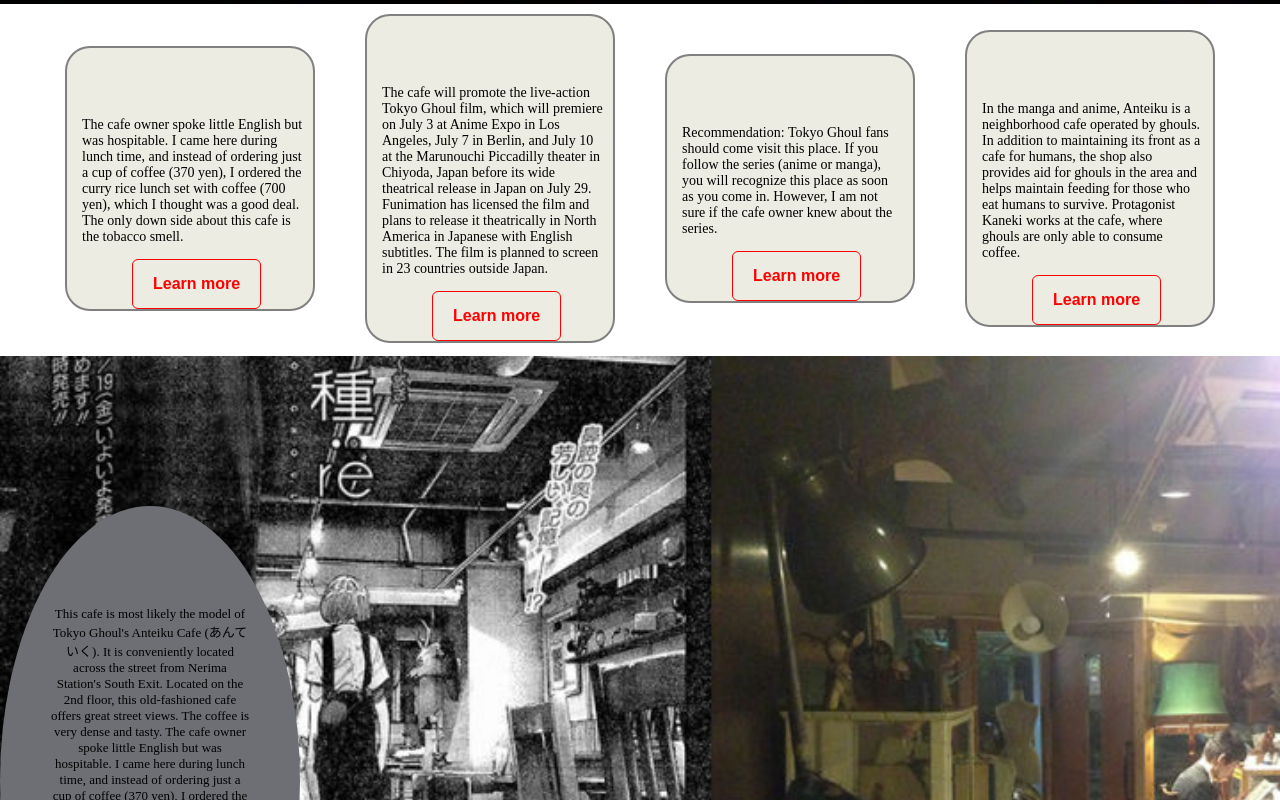
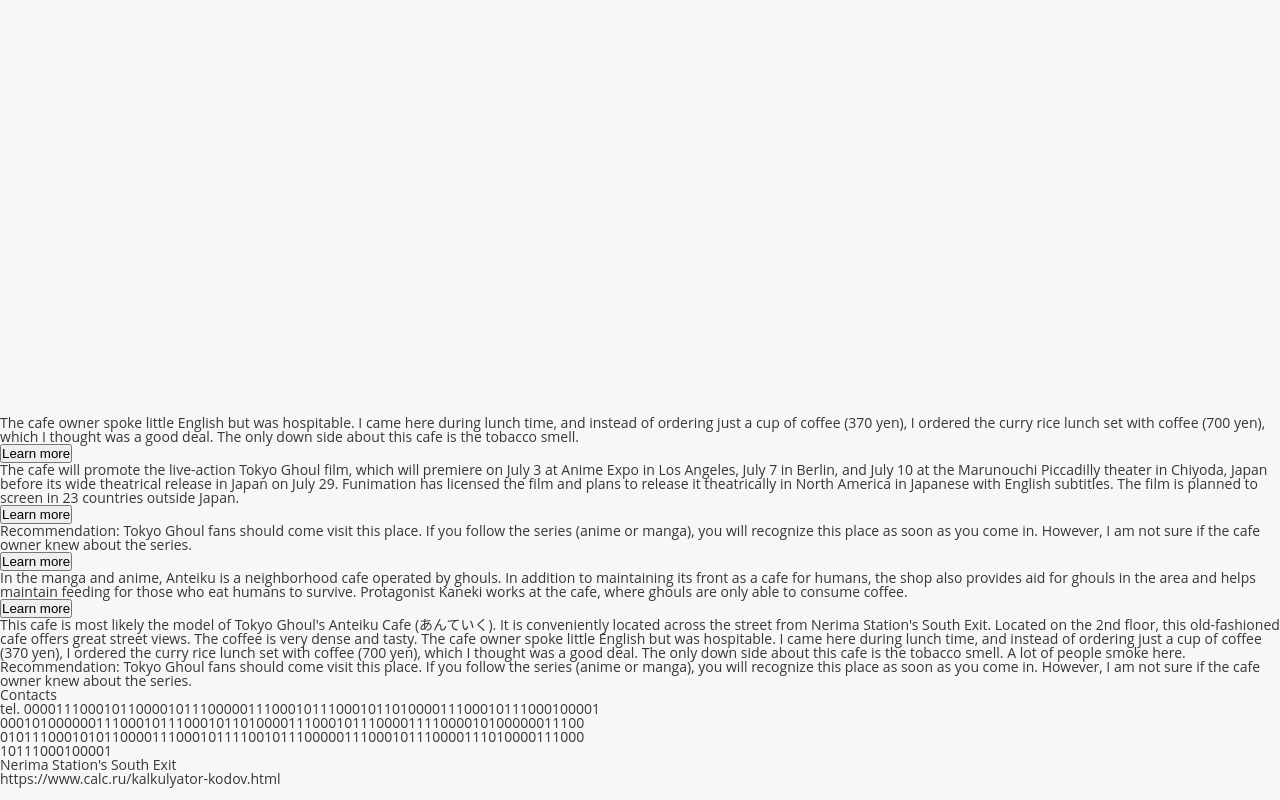
Before and after one commit to AntonRedko-Univ/lab4_web, a plain HTML site: page index.html in a window 1280 px wide. Shown: the part 840-1640 px from the top of the page. Drawn offline with Linux system fonts and the light colour scheme.

Commit message:
Update style.css

```diff
--- a/style.css
+++ b/style.css
@@ -1,164 +1,48 @@
-body{
-    margin:0;
-    font-family: 'Times New Roman', sans-serif;
+*, *:after, *:before {
+box-sizing: border-box;
+padding: 0;
+margin: 0;
+transition: .5s ease-in-out; /* добавим плавность переходов для всех элементов страницы*/
 }
-header{
-    display:flex;
-    flex-wrap:wrap;
-    justify-content: space-between;
-    align-items: center;
-    background: linear-gradient(to bottom, #ffffff, #cacac8);
-    box-shadow: 0 0 10px rgba(0,0,0,0.5);
-    box-sizing: border-box;
-    padding: 10px 10px 0px 5px;
-
+ul {
+    list-style: none;
 }
-header span{
-    font-size:20px;
+a {
+    text-decoration: none;
+    outline: none;
 }
-.ul-head{
-    display:flex;
-    flex-wrap:wrap;
+img {
+    display: block;
+    width: 100%;
 }
-.but{
-    background: none;
-    border:1px solid #ff0000;
-    padding:5px 16px;
-    color:red;
-    font-size:15px;
-    font-weight:bold;
-    border-radius: 6px;
-    margin-left: 10px;
-    cursor: pointer;
+h1, h2, h3, h4, h5, h6 {
+    font-family: 'Playfair Display';
+    font-weight: normal;
+    letter-spacing: 1px;
 }
-.but:hover{
-    background-color: #302020;
+body {
+    font-family: 'Open Sans', arial, sans-serif;
+    font-size: 14px;
+    line-height: 1;
+    color: #373737;
+    background: #f7f7f7;
 }
-
 .prev{
-    background-image: url(image/52933116_2200100916916897_2850746156400737302_n.jpg);
     background-size: cover;
     height:100vh;
     width:100%;
 }
 .zagolovok{
+    box-sizing: border-box;
+    padding: 0;
+    margin: 0;
+    transition: .5s ease-in-out
     position: absolute;
     top:200px;
     left:100px;
-
     background-color: rgba(175, 134, 87, .70);
     box-sizing: border-box;
     padding: 15px 10px;
     border:1px solid red;
     border-radius: 20px 0px 20px 0px;
 }
-.blocks-info{
-     background: linear-gradient(to bottom, #ecece3, #ecece3);
-     box-sizing: border-box;
-     padding: 55px 10px 0px 15px;
-
-     width:250px;
-     height:auto;
-     border:2px solid grey;
-     border-radius:25px;
-     font-size:14px;
- }
-
-
-.block-cont-two{
-    background-color: #6e6f75;
-    width: 300px;
-    height:550px;
-    box-sizing: border-box;
-    border-radius: 50%;
-    text-align: center;
-
-    position: relative;
-    top:150px;
-}
-
-.colors{
-    width:100%;
-    position: absolute;
-    top:600px;
-    left:0px;
-}
-.but-info{
-    margin-left:50px;
-    padding: 15px 20px;
-    font-size:16px;
-}
-
-.cont-two{
-    background-image: url(image/1222576473243090858.jpg);
-    background-size: cover;
-    height:100vh;
-    width:100%;
-}
-.info{
-    display:flex;
-    flex-wrap:wrap;
-    justify-content: space-around;
-    align-items: center;
-
-    position: absolute;
-    top:550px;
-    left:0px;
-    width:100%;
-    box-sizing: border-box;
-    padding: 0px 40px;
-}
-
-
-.block-cont-two p{
-    width:200px;
-    font-size: 13px;
-    position: relative;
-    top:100px;
-    left:50px;
-}
-
-.footer{
-    background-color: #000000;
-    color:white;
-}
-.footer>span+span{
-    display: block;
-    text-align: right;
-}
-
-@media (max-width:1086px){
-    .info{
-        position: relative;
-        top:0px;
-        left:0px;
-        width:100%;
-    }
-    .blocks-info{
-        margin-top:10px;
-    }
-}
-
-@media (min-height:800px){
-    .info{
-        position: relative;
-        top:0px;
-        left:0px;
-        width:100%;
-    }
-    .blocks-info{
-        margin-top:10px;
-    }
-    .colors{
-        position: relative;
-        top:0px;
-        left:0px;
-    }
-}
-@media (max-height:500px){
-    .block-cont-two{
-        position: relative;
-        top:10px;
-    }
-
-}
```
